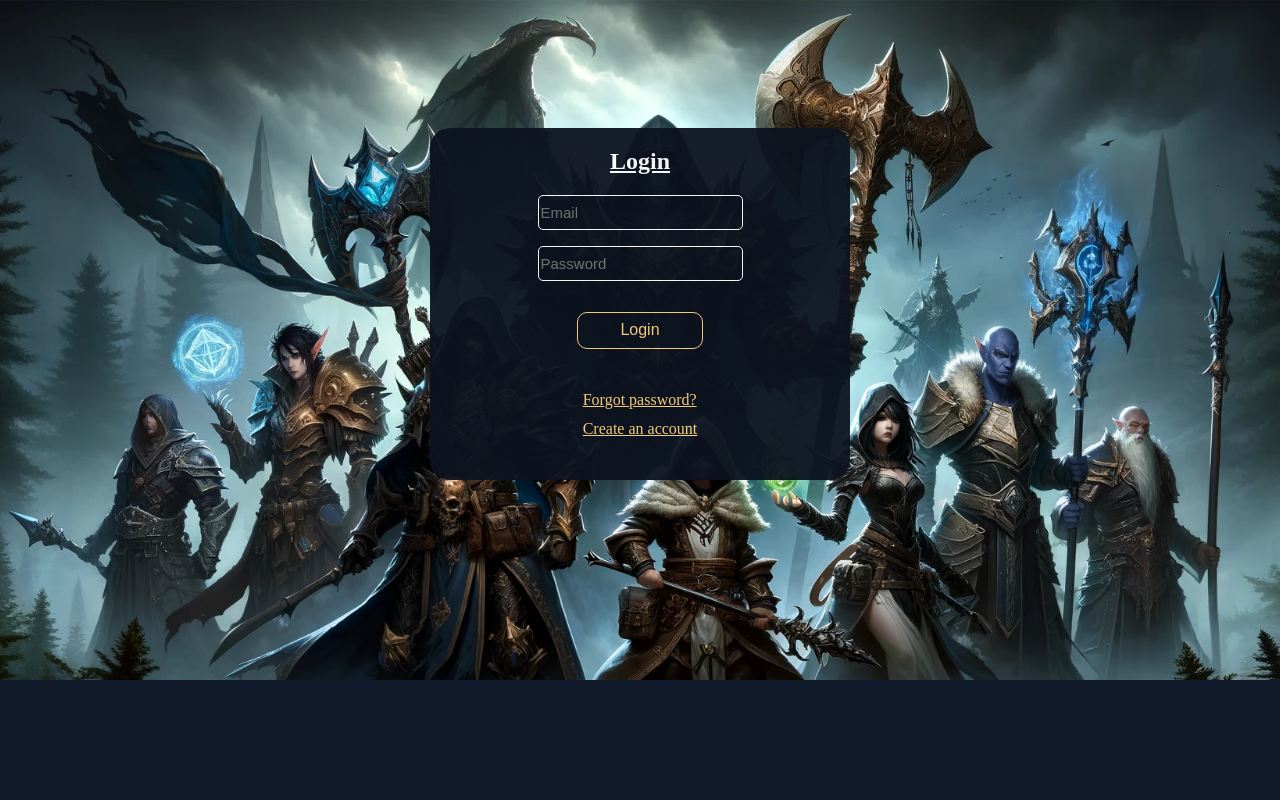
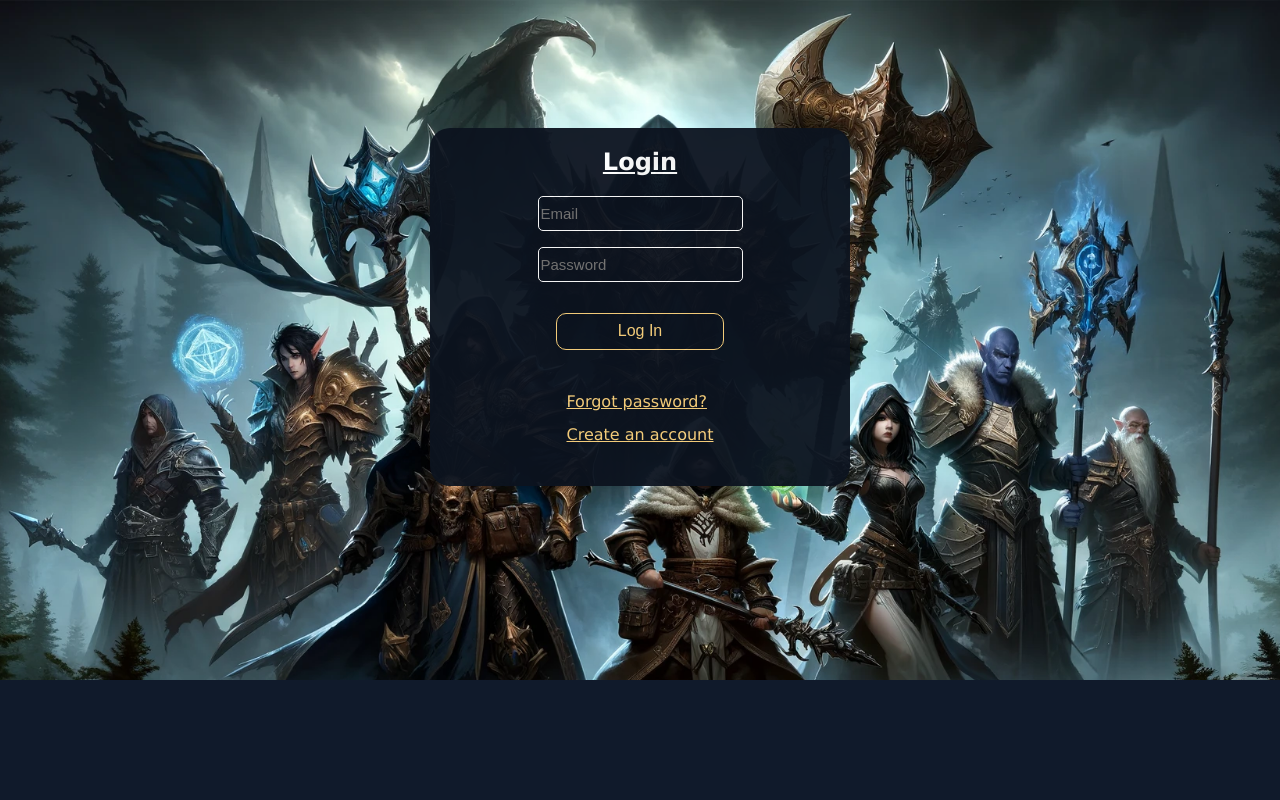
Before and after one commit to vork10/microservice_accountManagement, a Flask app: page / in a window 1280 px wide. Run offline with Flask 3, Linux system fonts and the light colour scheme.

Commit message:
small changes

```diff
--- a/app/static/css/loginpage.css
+++ b/app/static/css/loginpage.css
@@ -44,13 +44,13 @@ body {
     border-radius: 5px;
     color: var(--text);
     font-size: 15px;
-
 }
 
 .login-pane button {
     position: relative; /* Needed to position the pseudo-element */
     overflow: hidden; /* Ensures the pseudo-element doesn't extend outside the button */
-    padding: 2% 10%;
+    width: 40%;
+    padding: 2% 0;
     text-align: center;
     border-radius: 10px;
     border: 1px solid var(--link); /* Adjusted for visibility, replacing 'border-color' */
--- a/app/static/css/styles.css
+++ b/app/static/css/styles.css
@@ -7,6 +7,7 @@
 html, body {
     height: 100%;
     margin: 0;
+    font-family: Verdana, Geneva, Tahoma, sans-serif;
 }
 
 html:focus-within {
--- a/app/templates/loginpage.html
+++ b/app/templates/loginpage.html
@@ -18,7 +18,7 @@
                     <input type="email" id="email" name="email" placeholder="Email"><br>
                     <input type="password" id="password" name="password" placeholder="Password" required style="margin-bottom: 15%;"><br>
                 </form>
-                <button type="submit">Login</button>
+                <button type="submit">Log In</button>
                 <div class="links">
                     <a href="{{ url_for('reset_password') }}">Forgot password?</a>
                     <a href="{{ url_for('register') }}" style="margin-top: 10%;">Create an account</a>
```
